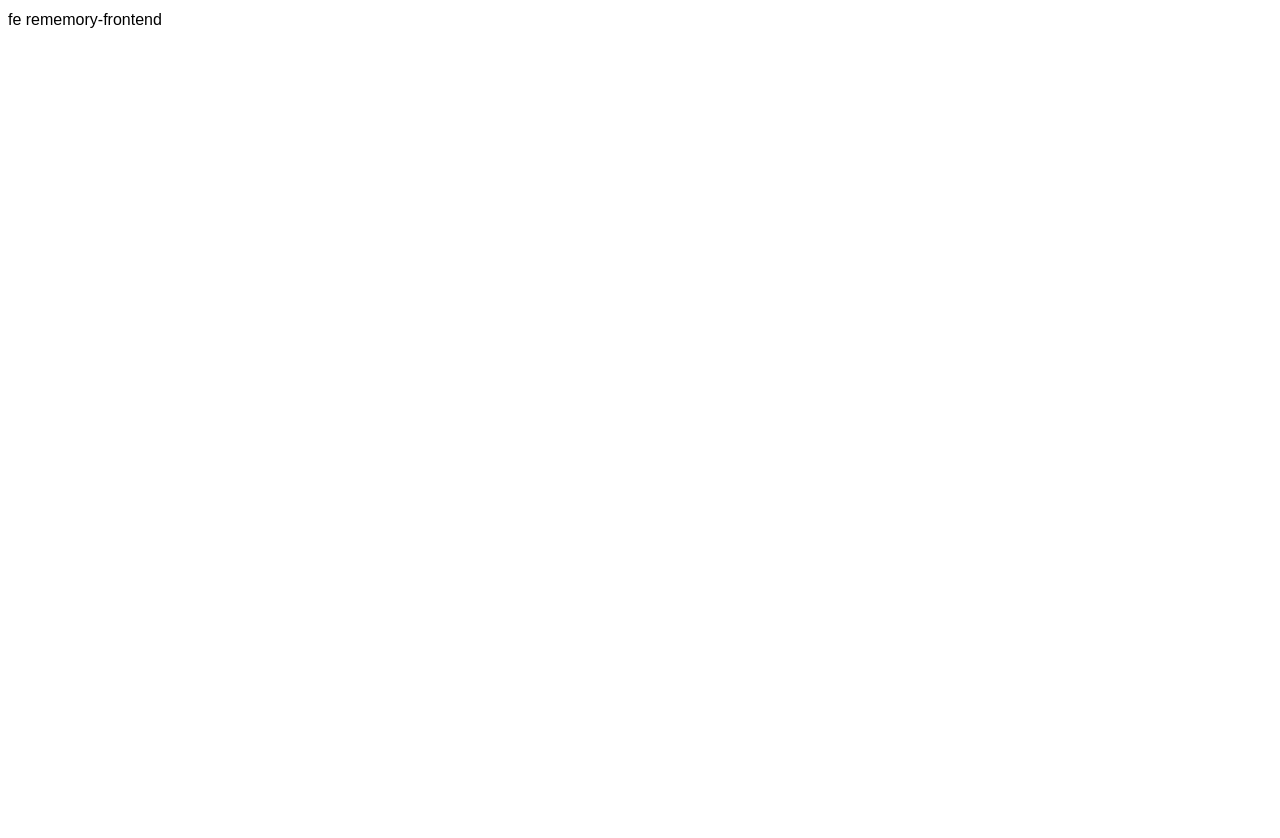
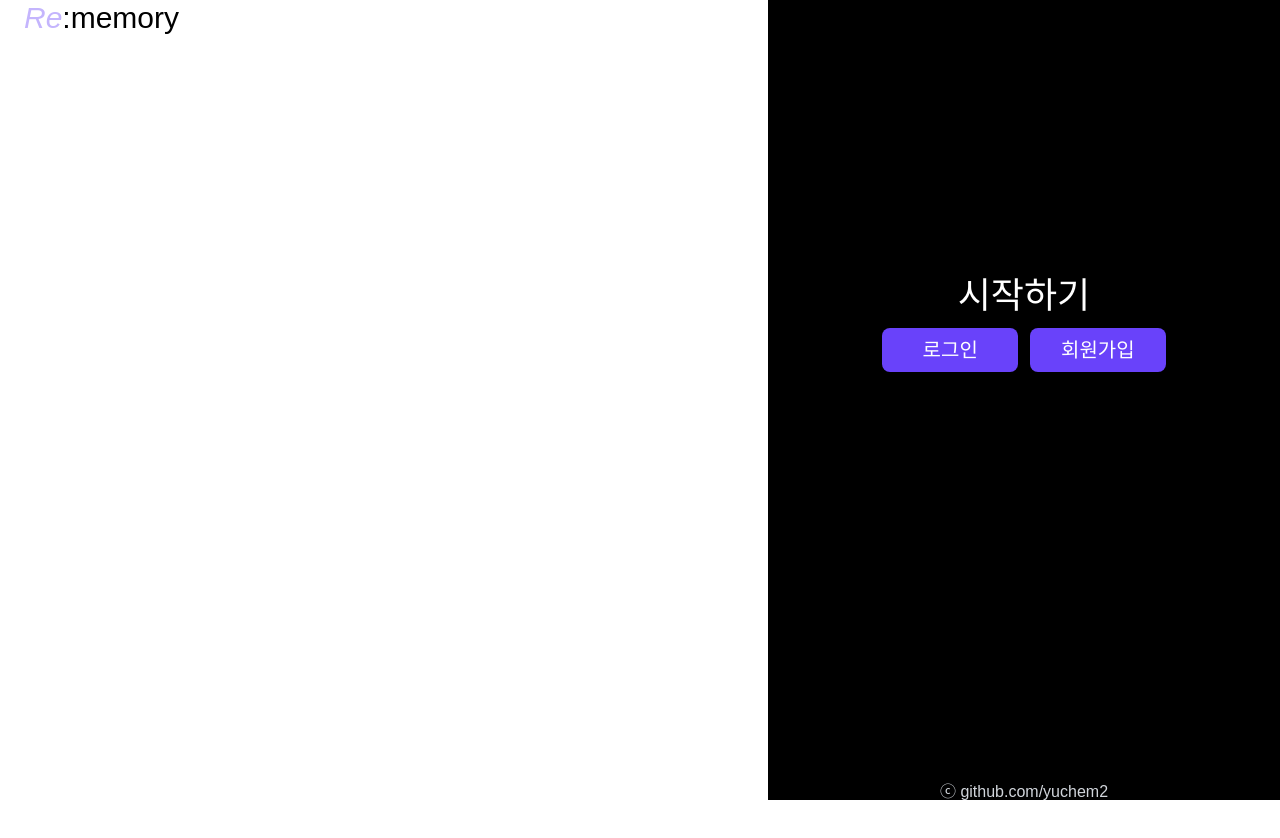
Before and after one commit to yuchem2/rememory-frontend, a Next.js app: page / in a window 1280 px wide. Shown: the top 838 px of the page. Before the commit the page ends 800 px from the top, so only its background shows below. Built offline with nearby package versions, Linux system fonts and the light colour scheme; a web font is replaced by a local one.

Commit message:
feat: add main page

```diff
--- a/src/app/auth/signup/page.tsx
+++ b/src/app/auth/signup/page.tsx
@@ -71,7 +71,9 @@ export default function Page() {
             <div className="border rounded border-gray-400 w-80 p-2">
                 <form onSubmit={handleSubmit(onSubmit)}>
                     <div className="box-content p-2 pb-4 m-2">
-                        <div className={`border rounded-t-lg p-2 -mb-[1px] ${errors?.nickname?.message ? 'relative border-[#fb896b]' : 'border-gray-400'}`}>
+                        <div
+                            className={`border rounded-t-lg p-2 -mb-[1px] ${errors?.nickname?.message ? 'relative border-[#fb896b]' : 'border-gray-400'}`}
+                        >
                             <NicknameValidation inData={watch('nickname')} setError={setError} clearError={clearErrors}>
                                 <div className="w-5 pt-1 pe-1">
                                     <IdIcon />
--- a/src/app/globals.css
+++ b/src/app/globals.css
@@ -7,11 +7,16 @@
   --background-rgb: 255, 255, 255;
 }
 
+html {
+  height: 100%;
+}
+
 body {
   color: rgb(var(--foreground-rgb));
   background: rgb(var(--background-rgb));
   font-family: "nana", sans-serif;
   font-size: 16px;
+  height: 100%;
 }
 
 input:focus {
--- a/src/app/layout.tsx
+++ b/src/app/layout.tsx
@@ -25,7 +25,7 @@ export default function RootLayout({ children }: Readonly<{ children: React.Reac
             <body>
                 <QueryClientProvider client={queryClient}>
                     {/*TODO: make header*/}
-                    <div className="flex flex-row p-2">{children}</div>
+                    <div className="w-full h-full">{children}</div>
                 </QueryClientProvider>
             </body>
         </html>
--- a/src/app/page.tsx
+++ b/src/app/page.tsx
@@ -1,20 +1,43 @@
 'use client'
 
+import Link from 'next/link'
 import { useEffect, useState } from 'react'
 
+// TODO: redirect when client has jwt token
 export default function Home() {
-    // TODO: make main page
-    const [nickname, setNickname] = useState('')
+    const [isFullScreen, setIsFullScreen] = useState(false)
     useEffect(() => {
-        if (typeof window !== undefined) {
-            setNickname(localStorage.getItem('nickname') || '')
+        const handleResize = () => {
+            setIsFullScreen(window.innerWidth < 800)
         }
-    }, [typeof window])
+        handleResize()
+        window.addEventListener('resize', handleResize)
+
+        return () => {
+            window.removeEventListener('resize', handleResize)
+        }
+    }, [])
 
     return (
-        <main>
-            <div>fe rememory-frontend</div>
-            {nickname && <div>{nickname}</div>}
+        <main className="flex flex-row w-full min-h-full">
+            <header className={`absolute z-50 banSelect text-3xl px-6 bg-transparent ${isFullScreen && 'text-white'}`}>
+                <em className="text-[#c4b5fd]">Re</em>:memory
+            </header>
+            <div className={`relative h-full transition-all duration-300 p-2 ${isFullScreen ? 'hidden' : 'w-3/5'}`}>{/*TODO: make main image*/}</div>
+            <div className={`relative z-30 flex flex-col banSelect min-w-96 p-5 bg-black ${isFullScreen ? 'w-full' : 'w-2/5'}`}>
+                <div className="flex flex-col justify-center items-center h-4/5">
+                    <div className="text-4xl mb-3 text-white">시작하기</div>
+                    <div className="grid gap-x-3 gap-y-2 w-3/5 sm:grid-cols-2 sm:gap-y-0">
+                        <Link className="rounded-lg text-xl px-5 py-2 text-center text-white bg-[#6942fa] hover:bg-[#492eaf]" href={'/auth/login'}>
+                            <div>로그인</div>
+                        </Link>
+                        <Link className="rounded-lg text-xl px-5 py-2 text-center text-white bg-[#6942fa] hover:bg-[#492eaf]" href={'/auth/signup'}>
+                            <div>회원가입</div>
+                        </Link>
+                    </div>
+                </div>
+                <div className="relative translate-y-full h-1/5 text-center text-gray-300">ⓒ github.com/yuchem2</div>
+            </div>
         </main>
     )
 }
```
